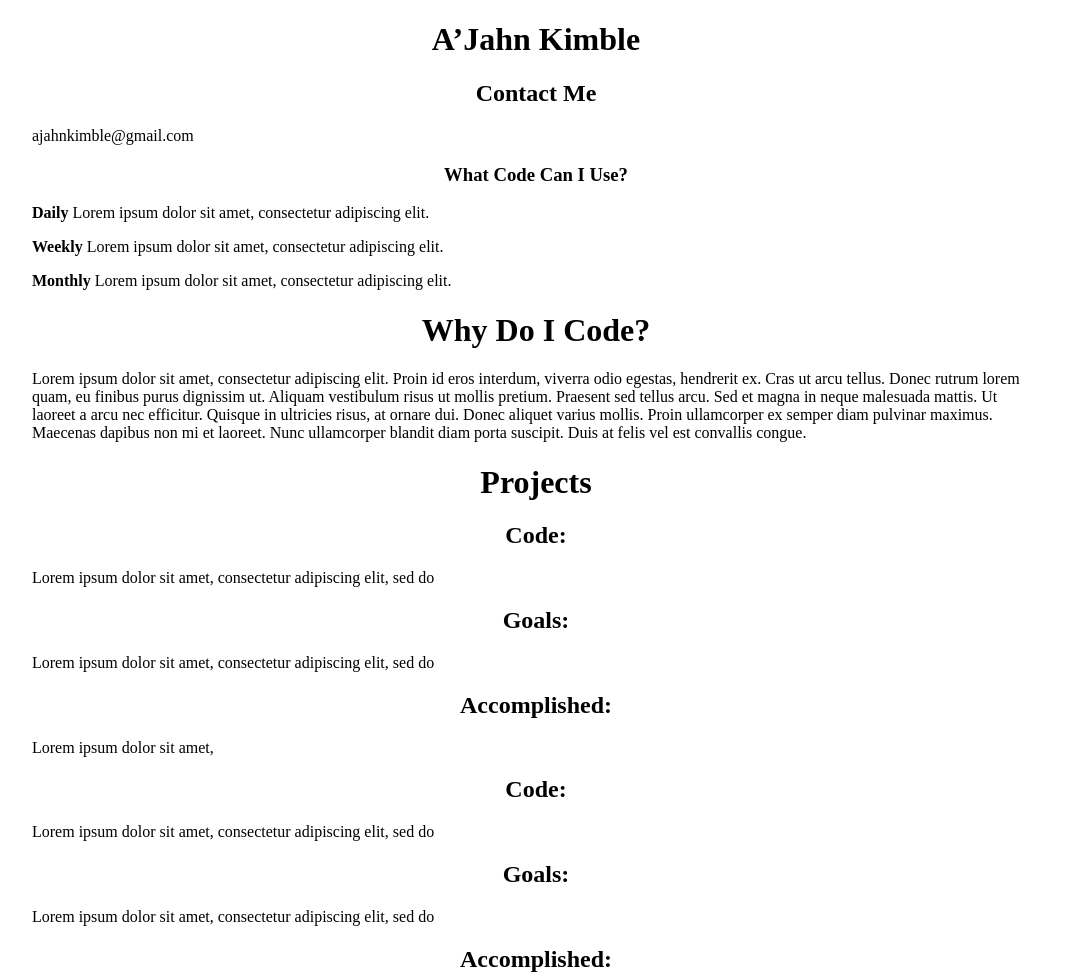
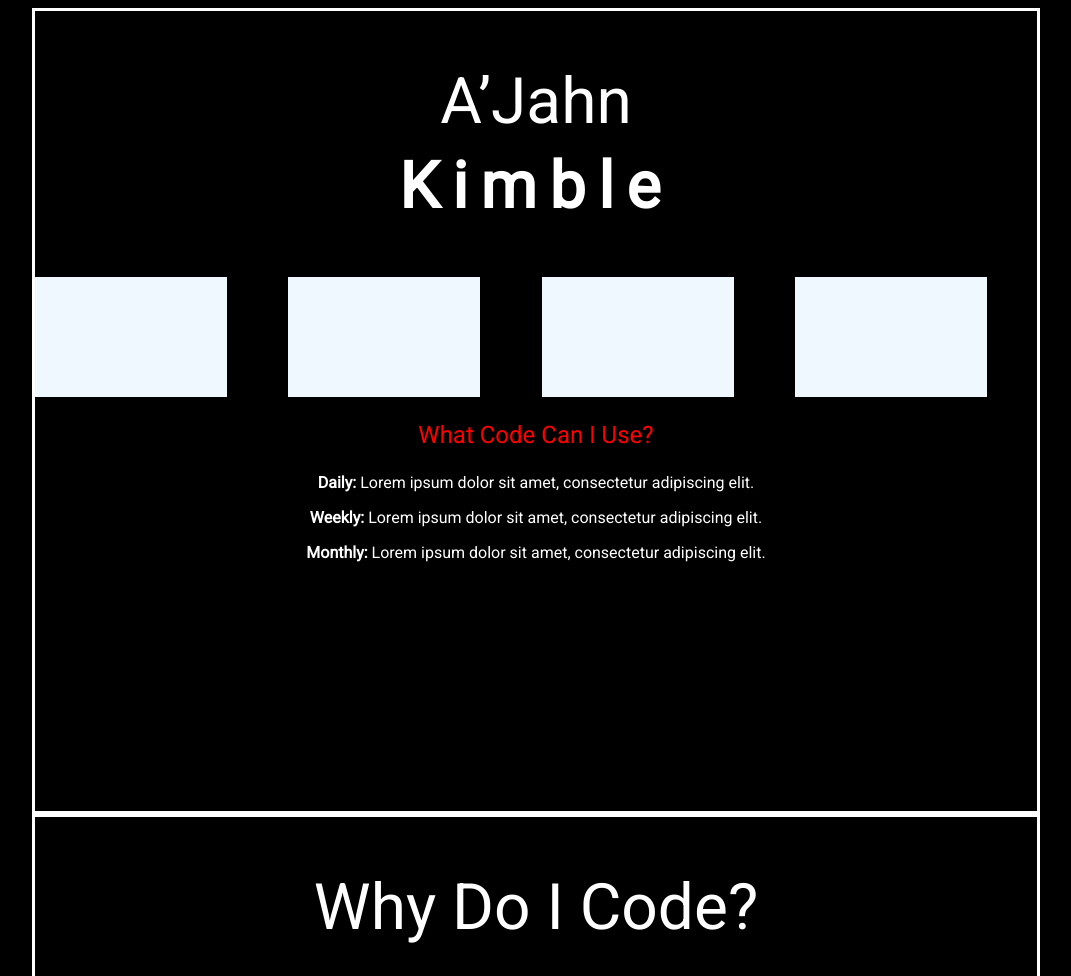
Before and after one commit to Therealajahn/Portfolio2-Thinkful, a plain HTML site: page index.html in a window 1280 px wide. Shown: the top 976 px of the page, without its empty margins (104-1175 px from the left). Drawn offline with Linux system fonts and the light colour scheme.

Commit message:
added icon grid

```diff
--- a/index.html
+++ b/index.html
@@ -5,45 +5,56 @@
         <meta charset="utf-8">
         <meta name="veiwport" content="width=deveice-width, initial-scale=1">
         <link rel= "stylesheet" type="text/css" href="portfolio.css">
+        <link href="https://fonts.googleapis.com/css?family=Roboto&display=swap" rel="stylesheet">
     </head>
     <body>
       <main role="main">
+
+
+        <section class="contact">
+
         <header role="banners">
-        <h1>A’Jahn    Kimble</h1>
+        <h1 class="first name">A’Jahn</h1><h1 class="last name">Kimble</h1>
         </header>
 
-        <section class="contact">
-        <h2>Contact Me</h2>
-        <p>ajahnkimble@gmail.com</p>
+        <div class="icon-grid">
+            <div class="icon"></div>
+            <div class="icon"></div>
+            <div class="icon"></div>
+            <div class="icon"></div>
+        </div>
 
-        <h3>What Code Can I Use?</h3>
-            <p><b>Daily</b> Lorem ipsum dolor sit amet, consectetur adipiscing elit.
+        <h3 class="center red-thin">What Code Can I Use?</h3>
+            <p class="center"><b>Daily:</b> Lorem ipsum dolor sit amet, consectetur adipiscing elit.
             </p>
 
-            <p>
-            <b>Weekly</b>
+            <p class="center">
+            <b>Weekly:</b>
             Lorem ipsum dolor sit amet, consectetur adipiscing elit.
             </p>
 
-            <p>
-            <b>Monthly</b>
+            <p class="center">
+            <b>Monthly:</b>
             Lorem ipsum dolor sit amet, consectetur adipiscing elit.
             </p>
 
         </section>
 
-        <header>
+        <section class="bio">
+
+            <header>
         <h1>Why Do I Code?
             </h1>
         </header>
 
-        <section class="bio">
             <p>Lorem ipsum dolor sit amet, consectetur adipiscing elit. Proin id eros interdum, viverra odio egestas, hendrerit ex. Cras ut arcu tellus. Donec rutrum lorem quam, eu finibus purus dignissim ut. Aliquam vestibulum risus ut mollis pretium. Praesent sed tellus arcu. Sed et magna in neque malesuada mattis. Ut laoreet a arcu nec efficitur. Quisque in ultricies risus, at ornare dui. Donec aliquet varius mollis. Proin ullamcorper ex semper diam pulvinar maximus. Maecenas dapibus non mi et laoreet. Nunc ullamcorper blandit diam porta suscipit. Duis at felis vel est convallis congue.</p>
         </section>
 
-        <header><h1>Projects</h1></header>
 
         <section class="projects">
+
+             <header><h1>Projects</h1></header>
+
             <h1>Code:</h1>
             <p>Lorem ipsum dolor sit amet, consectetur adipiscing elit, sed do</p>
 
--- a/portfolio.css
+++ b/portfolio.css
@@ -1,17 +1,65 @@
 *{
-    box-sizing: border-box;
+    color:#fff;
+    background-color: #000;
+    font-family: Roboto;
+    font-style: normal;
 }
-h1,h2,h3{
+
+h1{
+    font-family: Roboto;
+    font-style: normal;
+    font-weight: normal;
+    font-size: 64px;
     text-align: center;
 }
 
-@media only screen and (max-width: 600px){
+.first{
+    margin-bottom: 0px;
+}
+
+.last{
+    margin-top: 10px;
+    font-weight: 900;
+    font-size: 64px;
+    letter-spacing: 0.2em;
+}
+
+.icon-grid{
+    display: grid;
+    width: 100%;
+    height: 15vh;
+    grid-template-columns: repeat(4,15vw);
+    grid-template-rows: 15vh;
+    grid-column-gap: 4.8vw;
+
+}
+
+.icon{
+    background-color: aliceblue;
+}
 
 section, footer{
     margin-left: 20vw;
     margin-right: 20vw;
+    border: 3px solid #fff;
 }
+section{
+    height: 100vh;
 }
+
+.center{
+    text-align: center;
+}
+
+.red-thin{
+    font-family: Roboto;
+    font-style: normal;
+    font-weight: 50;
+    font-size: 24px;
+    line-height: 28px;
+    color: red;
+}
+
 
 @media only screen and (max-width: 800px){
 
```
